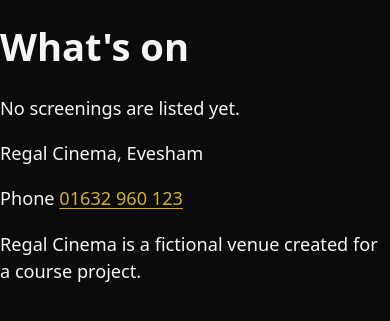
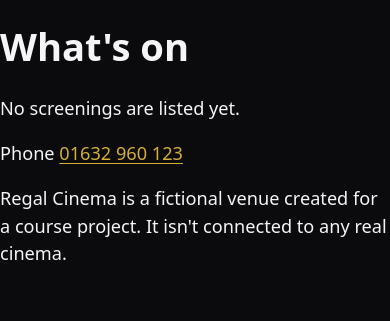
Before and after one commit to StockoL/regal-cinema, a Django app: page / in a window 390 px wide. Shown: the part 73-394 px from the top of the page. Run offline with Django 5.2, Linux system fonts and the light colour scheme.

Commit message:
fix: don't name the real cinema's town in the footer
The real Regal is in Evesham, so "Regal Cinema, Evesham" read as if
the site were that cinema. The footer drops the town and says the
venue isn't connected to any real cinema, and a test checks the town
isn't named. The placeholder phone number stays, since it's from
Ofcom's fictional range.

```diff
--- a/templates/base.html
+++ b/templates/base.html
@@ -25,10 +25,9 @@
   </main>
 
   <footer class="site-footer">
-    {# Placeholders until the venue settings record exists (4.23). #}
-    <p>Regal Cinema, Evesham</p>
+    {# Placeholder until the venue settings record exists (4.23). #}
     <p>Phone <a href="tel:+441632960123">01632 960 123</a></p>
-    <p>Regal Cinema is a fictional venue created for a course project.</p>
+    <p>Regal Cinema is a fictional venue created for a course project. It isn't connected to any real cinema.</p>
   </footer>
 </body>
 </html>
```
Also changed, not shown: screenings/tests/test_views.py (+5 -3 lines).
